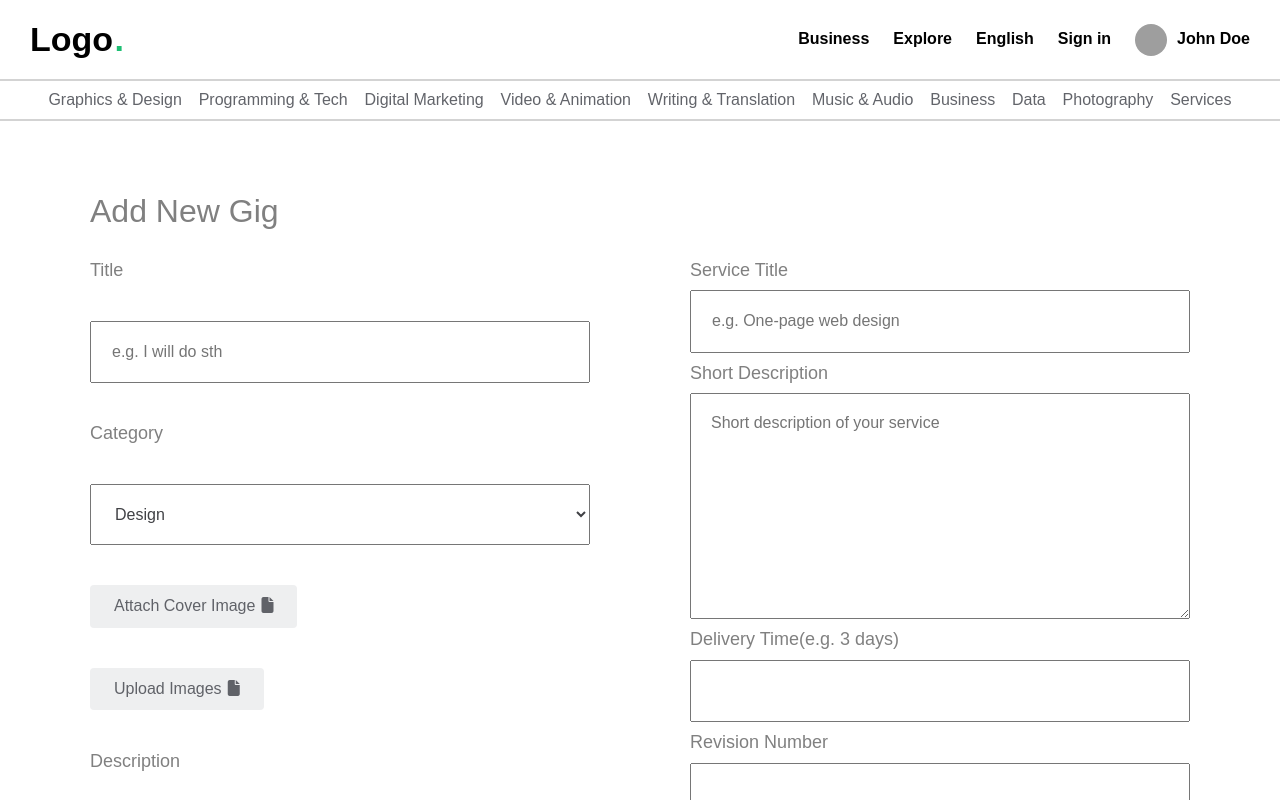
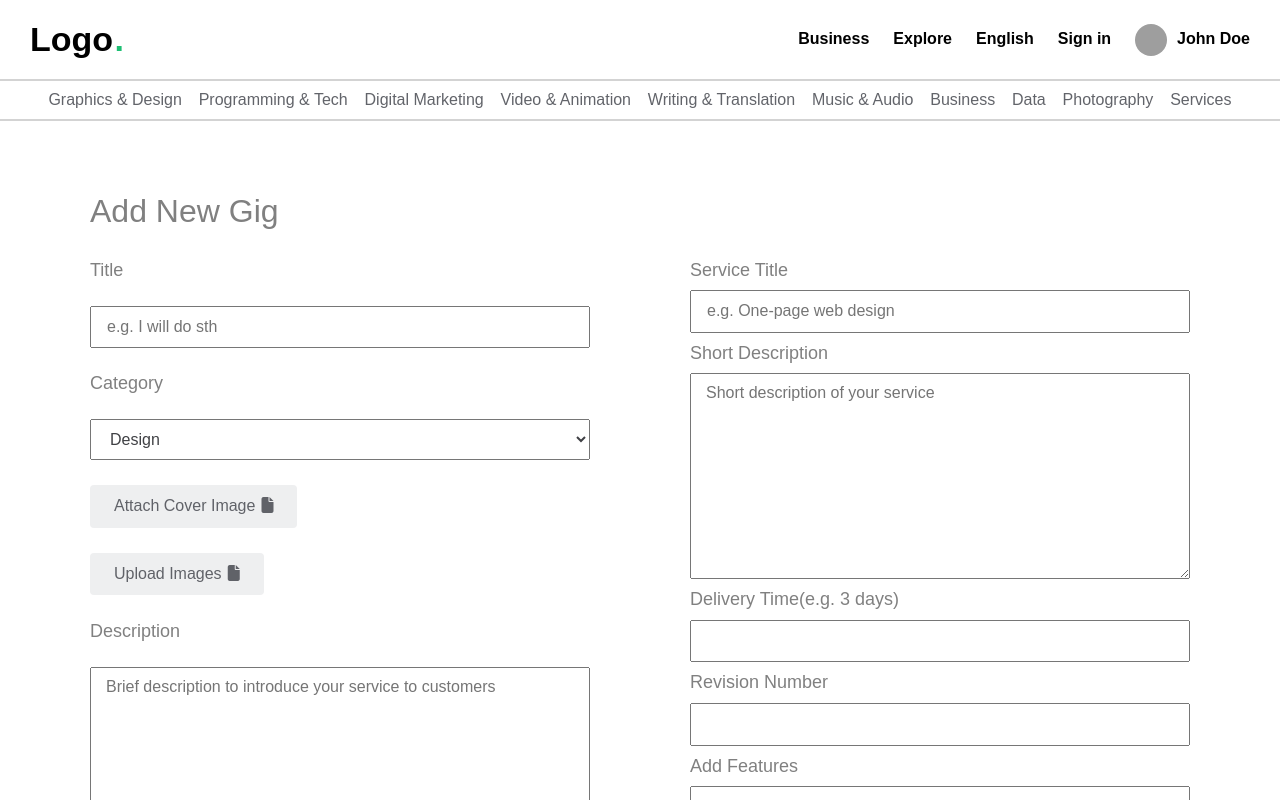
Before and after one commit to PhapLuu/github-demo, a React (Vite) app in the folder client/: page /add in a window 1280 px wide. Shown: the top 800 px of the page. Built offline with nearby package versions, Linux system fonts and the light colour scheme; grey boxes are pictures that could not be loaded.

Commit message:
Update Add.scss file

```diff
--- a/client/src/pages/add/Add.scss
+++ b/client/src/pages/add/Add.scss
@@ -26,10 +26,9 @@
             label{
                 color: gray;
                 font-size: 18px;
-
             }
             input, select, textarea{
-                padding: 20px;
+                padding: 10px 15px;
                 outline: none;
             }
             select{
```
